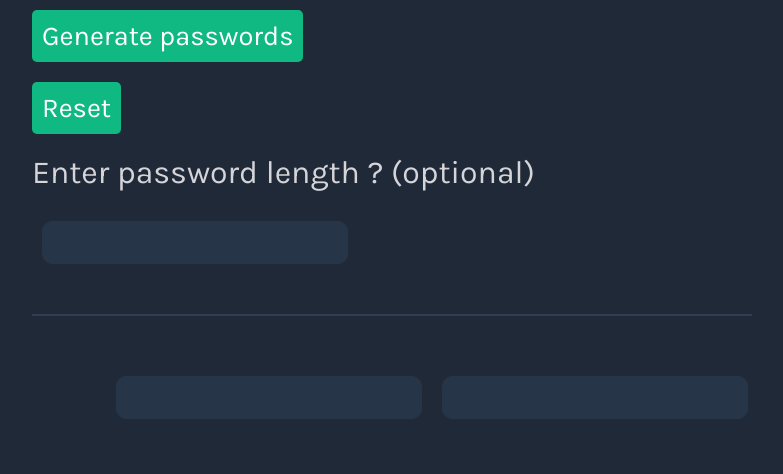
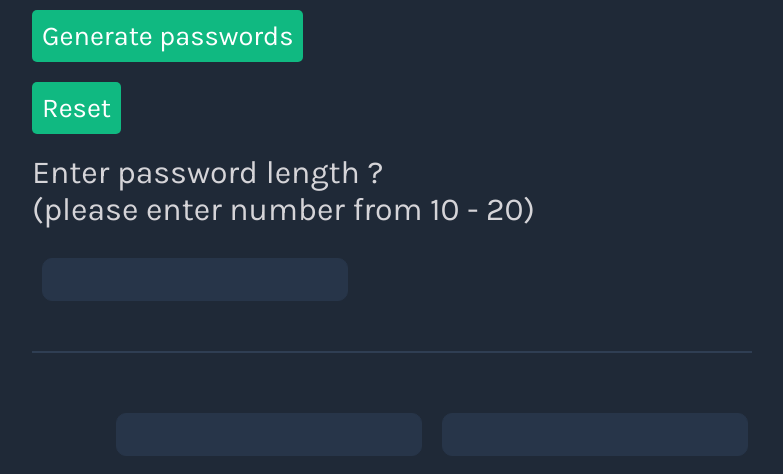
Before and after one commit to memo-ibrahim-alean/Random-Password-Generator, a plain HTML site: page index.html in a window 1280 px wide. Shown: the part 332-806 px from the top of the page, without its empty margins (208-991 px from the left). Drawn offline with Linux system fonts and the light colour scheme.

Commit message:
update index.html

```diff
--- a/index.html
+++ b/index.html
@@ -22,7 +22,7 @@
       </button>
       <button onclick="reset()">Reset</button>
       <label for="password-length">
-        Enter password length ? (optional)
+        Enter password length ? <br> (please enter number from 10 - 20)
         <input
           type="number"
           oninput="javascript: if (this.value.length > this.maxLength) this.value = this.value.slice(0, this.maxLength);"
```
